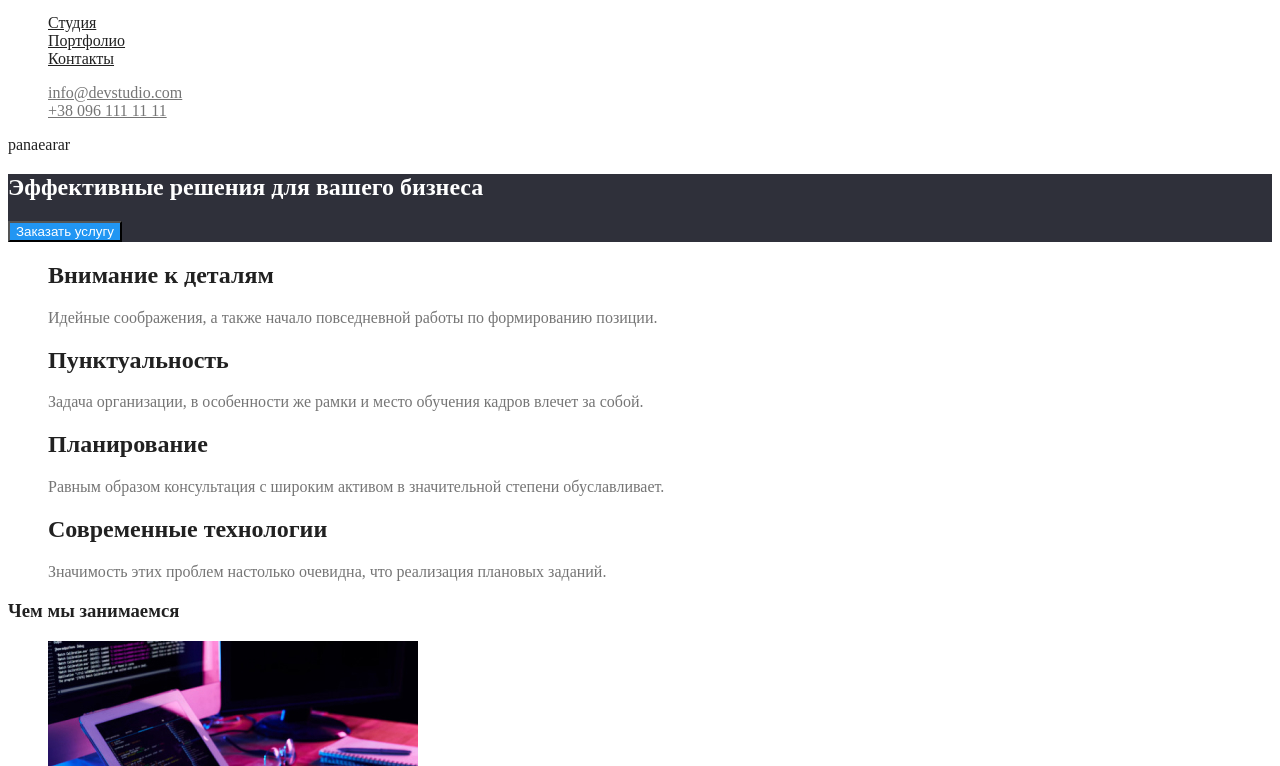
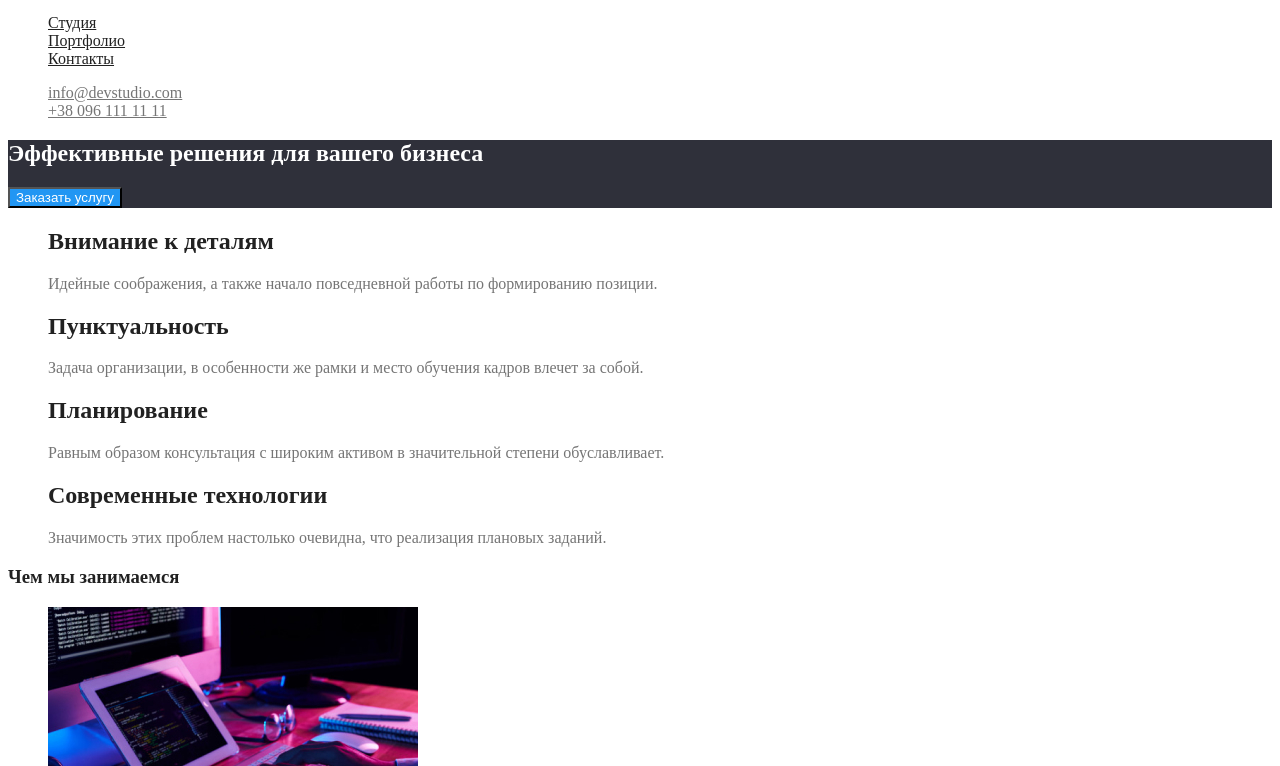
Before and after one commit to WoLfEER/goit-markup-hw-01, a plain HTML site: page index.html in a window 1280 px wide. Shown: the part 34-800 px from the top of the page. Drawn offline with Linux system fonts and the light colour scheme.

Commit message:
Update index.html
fix

```diff
--- a/index.html
+++ b/index.html
@@ -27,8 +27,6 @@
             </ul>
         </nav>
     </header>
-
-<p> panaearar</p>
 
 <!-- MAIN SECTION-->
 
```
